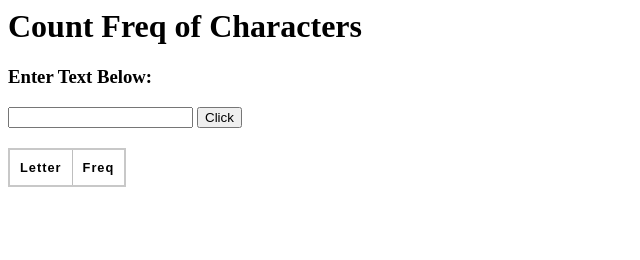
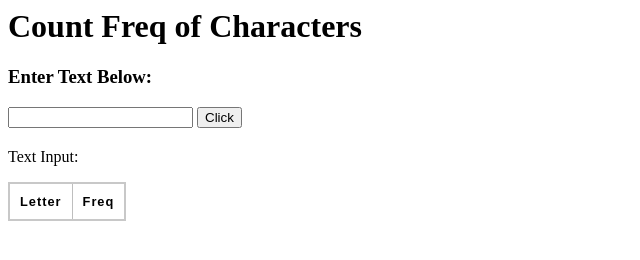
Before and after one commit to PratikDavidson/JavaScript, a plain HTML site: page Test_2.html in a window 1280 px wide. Both pictures are taken after a click on the button "Click". Shown: the whole page, without its empty margins (0-640 px from the left). Drawn offline with Linux system fonts and the light colour scheme.

Commit message:
Tables are Dynamic now

```diff
--- a/Test_2.html
+++ b/Test_2.html
@@ -10,6 +10,7 @@
             <button type="button" onclick="age_chk()">Click</button>
         </div>
         <div>
+            <p id="text"></p>
             <table id="tbl"></table>
         </div>
         <script>
@@ -17,6 +18,8 @@
             function age_chk(){
                 var text = document.getElementById('inp').value
                 var mp = new Map()
+                document.getElementById('text').innerHTML = 'Text Input: ' + text
+                document.getElementById('tbl').innerHTML = ""
                 for (letter of text){
                     if (mp.has(letter)){
                         mp.set(letter,mp.get(letter)+1)
@@ -42,6 +45,8 @@
                     tr.append(td_2)
                     document.getElementById('tbl').append(tr)
                 }
+                document.getElementById('inp').value = ""
+
             }
 
         </script>
```
